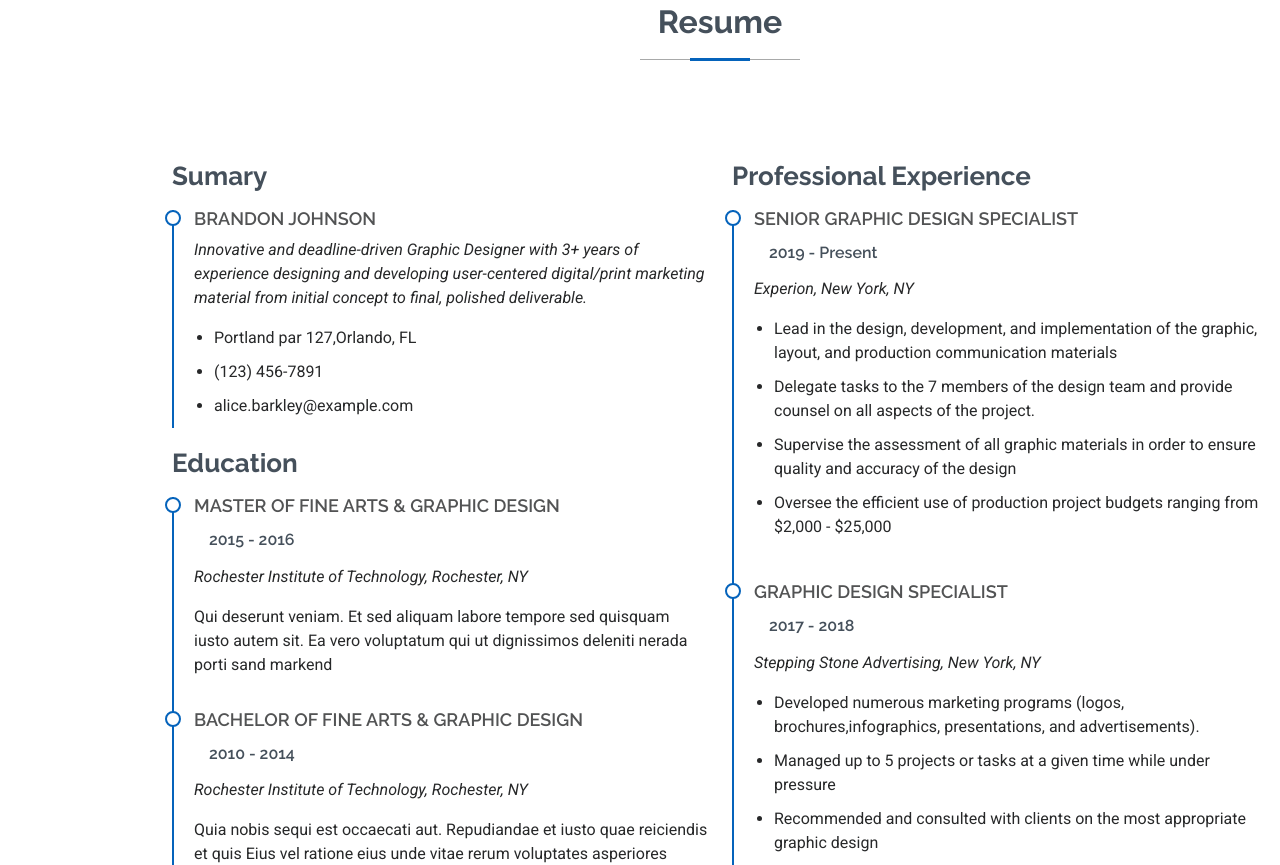
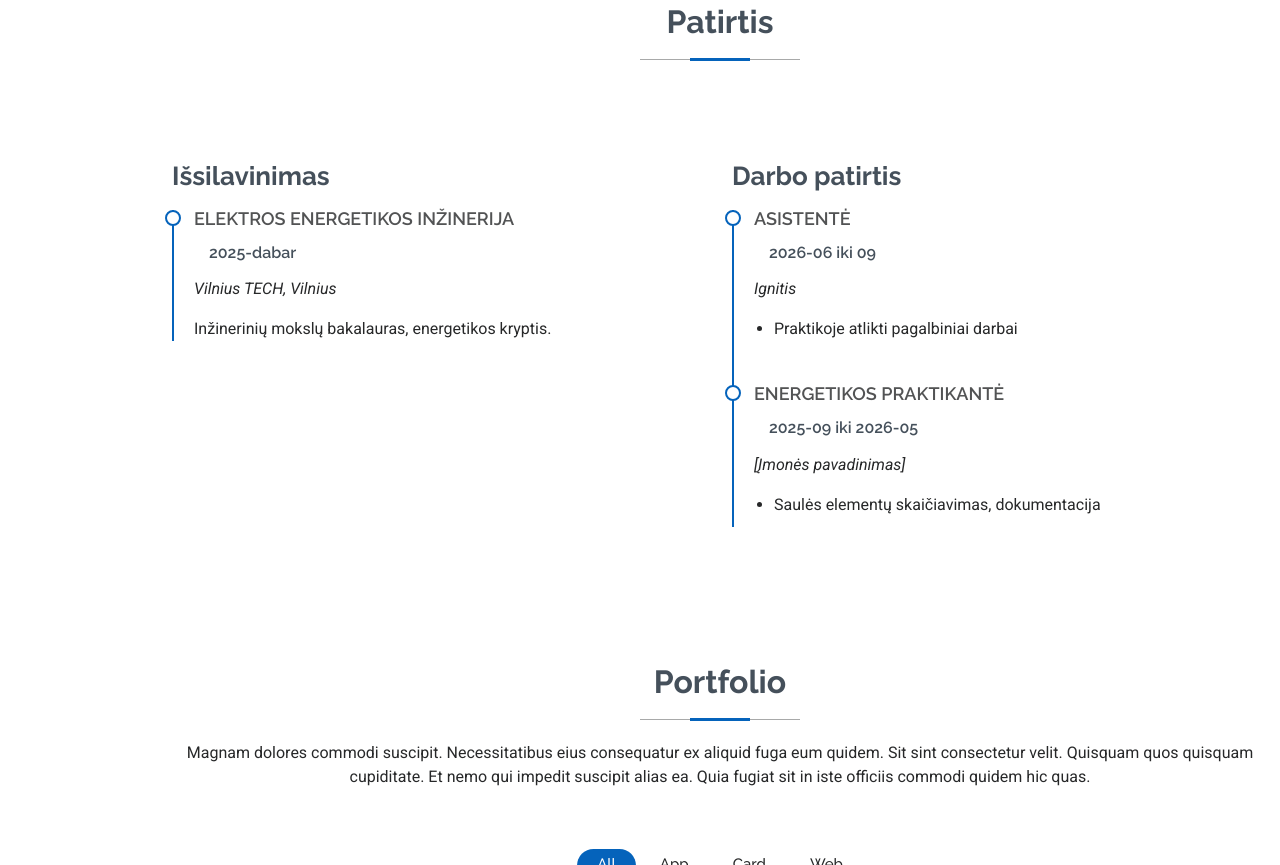
Before and after one commit to GustinaK/GustinaK.github.io, a plain HTML site: page index.html in a window 1280 px wide. Shown: the part 1935-2800 px from the top of the page. Drawn offline with Linux system fonts and the light colour scheme.

Commit message:
Update index.html

```diff
--- a/index.html
+++ b/index.html
@@ -197,81 +197,55 @@
 
     </section><!-- /Skills Section -->
 
-    <!-- Resume Section -->
-    <section id="resume" class="resume section">
-
-      <!-- Section Title -->
-      <div class="container section-title" data-aos="fade-up">
-        <h2>Resume</h2>
-      </div><!-- End Section Title -->
-
+<!-- ======= Resume Section ======= -->
+<section id="resume" class="resume">
   <div class="container">
 
-        <div class="row">
-
-          <div class="col-lg-6" data-aos="fade-up" data-aos-delay="100">
-            <h3 class="resume-title">Sumary</h3>
-
-            <div class="resume-item pb-0">
-              <h4>Brandon Johnson</h4>
-              <p><em>Innovative and deadline-driven Graphic Designer with 3+ years of experience designing and developing user-centered digital/print marketing material from initial concept to final, polished deliverable.</em></p>
-              <ul>
-                <li>Portland par 127,Orlando, FL</li>
-                <li>(123) 456-7891</li>
-                <li>alice.barkley@example.com</li>
-              </ul>
-            </div><!-- Edn Resume Item -->
-
-            <h3 class="resume-title">Education</h3>
-            <div class="resume-item">
-              <h4>Master of Fine Arts &amp; Graphic Design</h4>
-              <h5>2015 - 2016</h5>
-              <p><em>Rochester Institute of Technology, Rochester, NY</em></p>
-              <p>Qui deserunt veniam. Et sed aliquam labore tempore sed quisquam iusto autem sit. Ea vero voluptatum qui ut dignissimos deleniti nerada porti sand markend</p>
-            </div><!-- Edn Resume Item -->
-
-            <div class="resume-item">
-              <h4>Bachelor of Fine Arts &amp; Graphic Design</h4>
-              <h5>2010 - 2014</h5>
-              <p><em>Rochester Institute of Technology, Rochester, NY</em></p>
-              <p>Quia nobis sequi est occaecati aut. Repudiandae et iusto quae reiciendis et quis Eius vel ratione eius unde vitae rerum voluptates asperiores voluptatem Earum molestiae consequatur neque etlon sader mart dila</p>
-            </div><!-- Edn Resume Item -->
-
+    <div class="section-title">
+      <h2>Patirtis</h2>
     </div>
 
-          <div class="col-lg-6" data-aos="fade-up" data-aos-delay="200">
-            <h3 class="resume-title">Professional Experience</h3>
+    <div class="row">
+      <div class="col-lg-6">
+        <h3 class="resume-title">Išsilavinimas</h3>
+
+        <!-- 1 ĮRAŠAS (Išsilavinimas) -->
         <div class="resume-item">
-              <h4>Senior graphic design specialist</h4>
-              <h5>2019 - Present</h5>
-              <p><em>Experion, New York, NY </em></p>
+          <h4>Elektros energetikos inžinerija</h4>
+          <h5>2025-dabar</h5>
+          <p><em>Vilnius TECH, Vilnius</em></p>
+          <p>Inžinerinių mokslų bakalauras, energetikos kryptis.</p>
+        </div>
+      </div>
+
+      <div class="col-lg-6">
+        <h3 class="resume-title">Darbo patirtis</h3>
+
+        <!-- 2 ĮRAŠAS (Darbas 1) -->
+        <div class="resume-item">
+          <h4>Asistentė</h4>
+          <h5>2026-06 iki 09</h5>
+          <p><em>Ignitis</em></p>
           <ul>
-                <li>Lead in the design, development, and implementation of the graphic, layout, and production communication materials</li>
-                <li>Delegate tasks to the 7 members of the design team and provide counsel on all aspects of the project. </li>
-                <li>Supervise the assessment of all graphic materials in order to ensure quality and accuracy of the design</li>
-                <li>Oversee the efficient use of production project budgets ranging from $2,000 - $25,000</li>
+            <li>Praktikoje atlikti pagalbiniai darbai</li>
           </ul>
-            </div><!-- Edn Resume Item -->
+        </div>
 
+        <!-- 3 ĮRAŠAS (Darbas 2) -->
         <div class="resume-item">
-              <h4>Graphic design specialist</h4>
-              <h5>2017 - 2018</h5>
-              <p><em>Stepping Stone Advertising, New York, NY</em></p>
+          <h4>Energetikos praktikantė</h4>
+          <h5>2025-09 iki 2026-05</h5>
+          <p><em>[Įmonės pavadinimas]</em></p>
           <ul>
-                <li>Developed numerous marketing programs (logos, brochures,infographics, presentations, and advertisements).</li>
-                <li>Managed up to 5 projects or tasks at a given time while under pressure</li>
-                <li>Recommended and consulted with clients on the most appropriate graphic design</li>
-                <li>Created 4+ design presentations and proposals a month for clients and account managers</li>
+            <li>Saulės elementų skaičiavimas, dokumentacija</li>
           </ul>
-            </div><!-- Edn Resume Item -->
-
+        </div>
+      </div>
     </div>
 
   </div>
+</section>
 
-      </div>
-
-    </section><!-- /Resume Section -->
 
     <!-- Portfolio Section -->
     <section id="portfolio" class="portfolio section">
@@ -538,7 +512,7 @@
   <footer id="footer" class="footer position-relative light-background">
     <div class="container">
       <h3 class="sitename">Gustina Kairytė</h3>
-      <p>Et aut eum quis fuga eos sunt ipsa nihil. Labore corporis magni eligendi fuga maxime saepe commodi placeat.</p>
+      <p>Buna sekas buna kasekas</p>
       <div class="social-links d-flex justify-content-center">
         <a href=""><i class="bi bi-twitter-x"></i></a>
         <a href=""><i class="bi bi-facebook"></i></a>
```
Lines whose indentation alone changed are shown as unchanged.
